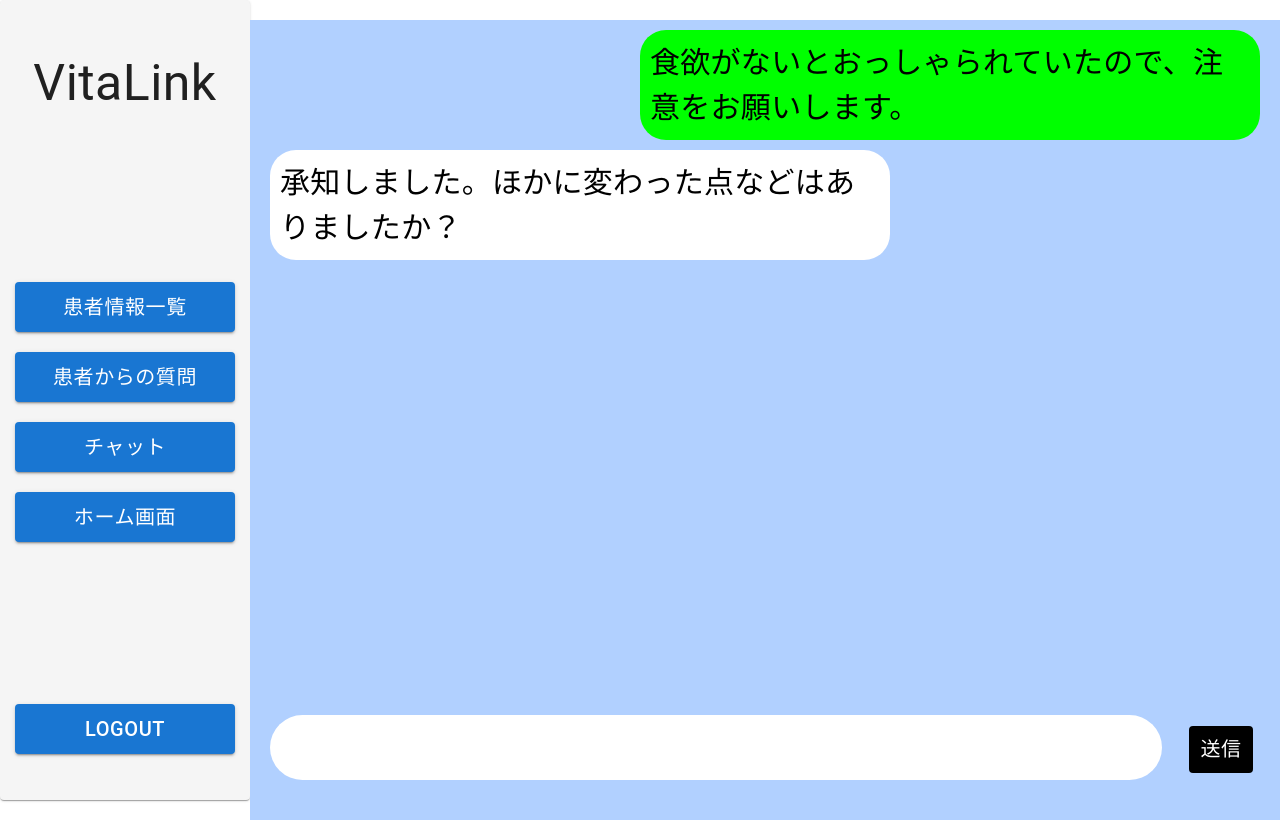
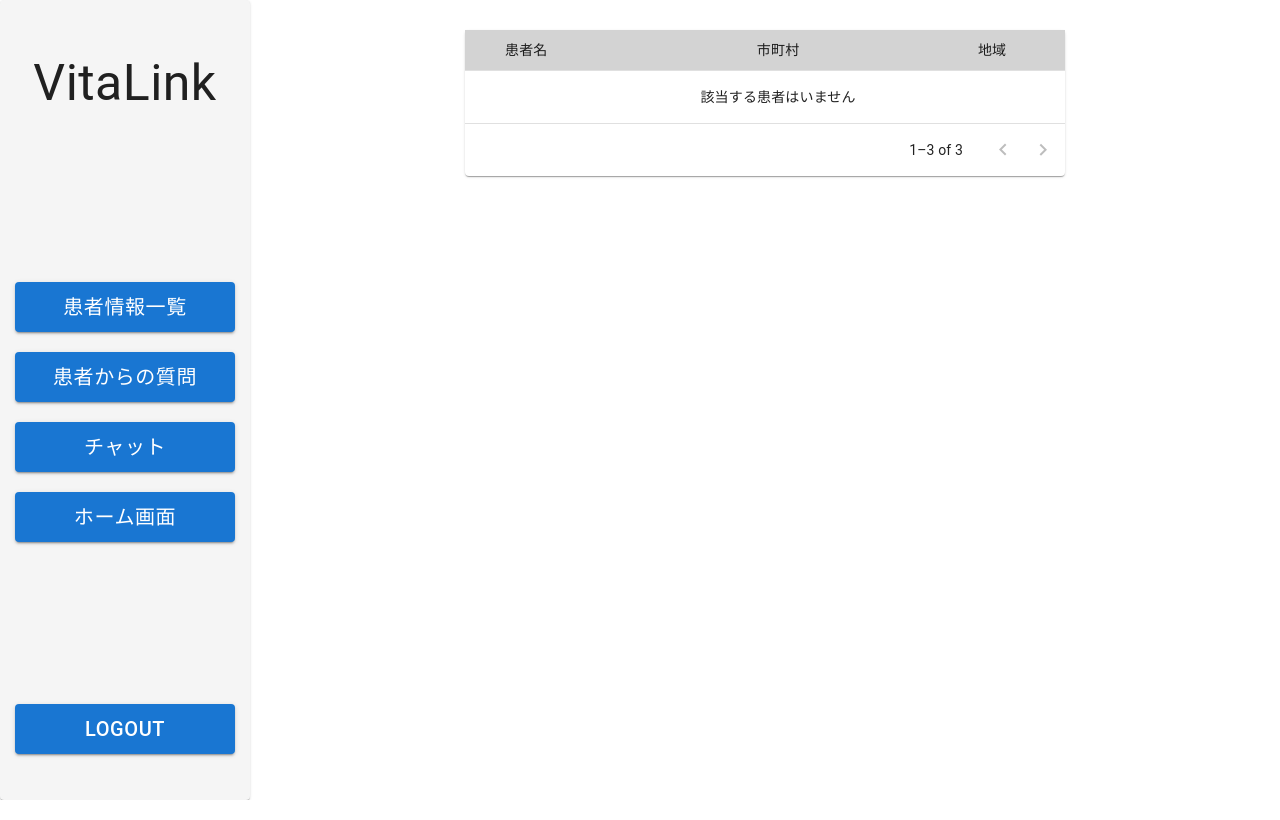
Before and after one commit to Kotaro0722/VitaLinkHistory, a Next.js app in the folder client/: page /chat/coworker/group in a window 1280 px wide. Built offline with nearby package versions, Linux system fonts and the light colour scheme.

Commit message:
グループチャット選択画面作成中

```diff
--- a/client/app/chat/coworker/[id]/page.jsx
+++ b/client/app/chat/coworker/[id]/page.jsx
@@ -100,7 +100,7 @@
     {
       isMine: true,
       post_date: "2023/12/10-12:10",
-      content: "承知しました。ほかに変わった点などはありましたか？",
+      content: "承知しました。他に変わった点などはありましたか？",
     },
   ]);
   const scrollBottomRef = useRef(null);
--- /dev/null
+++ b/client/app/chat/coworker/group/page.jsx
@@ -0,0 +1,195 @@
+"use client";
+
+import { useState } from "react";
+import {
+  Table,
+  TableBody,
+  TableCell,
+  TableHead,
+  TablePagination,
+  TableRow,
+  Paper,
+} from "@mui/material";
+
+const Page = () => {
+  const [page, setPage] = useState(0);
+  const [showPerson, setShowPerson] = useState(0);
+  const [modalIsOpen, setModalIsOpen] = useState(false);
+  const rowsPerPage = 10;
+  const data = [
+    {
+      id: "grgniae",
+      name: [
+        {
+          name: "鈴木太郎",
+          belong: "茅野中央病院",
+          isVisible: true,
+          id: "awhiagaargb",
+        },
+        {
+          name: "田中花子",
+          belong: "岡谷西医院",
+          isVisible: true,
+          id: "ksbgaewejhb",
+        },
+        {
+          name: "永井敬",
+          belong: "諏訪東介護センター",
+          isVisible: true,
+          isSelected: false,
+          id: "uaiwegbae",
+        },
+      ],
+      isVisible: true,
+    },
+    {
+      id: "agnlaerg",
+      name: [
+        {
+          name: "源次郎",
+          belong: "諏訪東診療所",
+          isVisible: true,
+          isSelected: false,
+          id: "nvbragabjg",
+        },
+        {
+          name: "伊藤佳代子",
+          belong: "茅野中央介護センター",
+          isVisible: true,
+          isSelected: false,
+          id: "chbfawebtaw",
+        },
+        {
+          name: "本田翼",
+          belong: "富士見南介護センター",
+          isVisible: true,
+          isSelected: false,
+          id: "pwpewgabwa",
+        },
+      ],
+      isVisible: true,
+    },
+    {
+      id: "arnalnja",
+      name: [
+        {
+          name: "鈴木太郎",
+          belong: "茅野中央病院",
+          isVisible: true,
+          isSelected: false,
+          id: "awhiagaargb",
+        },
+        {
+          name: "源次郎",
+          belong: "諏訪東診療所",
+          isVisible: true,
+          isSelected: false,
+          id: "nvbragabjg",
+        },
+        {
+          name: "東南",
+          belong: "岡谷西介護センター",
+          isVisible: true,
+          isSelected: false,
+          id: "jgsegaiebga",
+        },
+      ],
+      isVisible: true,
+    },
+  ];
+
+  const handleChangePage = (event, newPage) => {
+    setPage(newPage);
+  };
+
+  const handleRowClick = (index) => {
+    setShowPerson(index);
+    setModalIsOpen(true);
+  };
+
+  const visibleLength = data.filter((datum) => datum.visible).length;
+
+  return (
+    <>
+      <Paper sx={{ width: "600px", mx: "auto", mt: "30px" }}>
+        <Table aria-labelledby="tableTitle">
+          <TableHead
+            sx={{
+              backgroundColor: "#4169e1",
+            }}
+          >
+            <TableRow
+              sx={{
+                backgroundColor: "#d3d3d3",
+              }}
+            >
+              <TableCell sx={{ width: "20px", p: "0px" }}></TableCell>
+              <TableCell sx={{ p: "8px" }}>患者名</TableCell>
+              <TableCell sx={{ p: "8px" }} align="center">
+                市町村
+              </TableCell>
+              <TableCell sx={{ p: "8px" }} align="center">
+                地域
+              </TableCell>
+              <TableCell sx={{ width: "20px", p: "0px" }}></TableCell>
+            </TableRow>
+          </TableHead>
+          <TableBody>
+            {visibleLength ? (
+              data.map((datum, index) => {
+                return (
+                  datum.visible && (
+                    <TableRow
+                      hover
+                      onClick={() => handleRowClick(index)}
+                      key={datum.id}
+                      sx={{ cursor: "pointer" }}
+                    >
+                      <TableCell
+                        sx={{
+                          width: "10px",
+                          p: "0px",
+                          border: "0px",
+                        }}
+                      ></TableCell>
+                      <TableCell component="td" scope="datum" padding="none">
+                        {datum.name}
+                      </TableCell>
+                      <TableCell align="center">{datum.address.city}</TableCell>
+                      <TableCell align="center">{datum.address.town}</TableCell>
+                      <TableCell
+                        sx={{
+                          width: "10px",
+                          p: "0px",
+                          border: "0px",
+                        }}
+                      ></TableCell>
+                    </TableRow>
+                  )
+                );
+              })
+            ) : (
+              <TableRow>
+                <TableCell></TableCell>
+                <TableCell></TableCell>
+                <TableCell align="center">該当する患者はいません</TableCell>
+                <TableCell></TableCell>
+                <TableCell></TableCell>
+              </TableRow>
+            )}
+          </TableBody>
+        </Table>
+        <TablePagination
+          rowsPerPageOptions={[]}
+          component="div"
+          count={data.length}
+          rowsPerPage={rowsPerPage}
+          page={page}
+          onPageChange={handleChangePage}
+        />
+      </Paper>
+    </>
+  );
+};
+
+export default Page;
--- a/client/app/chat/page.jsx
+++ b/client/app/chat/page.jsx
@@ -7,7 +7,7 @@
 import { paths } from "@/paths";
 import { useRouter } from "next/navigation";
 
-const Dashboard = () => {
+const Page = () => {
   const router = useRouter();
   const handleGroupClick = () => {
     router.push(paths.chat.group);
@@ -61,10 +61,10 @@
         }}
         onClick={handleGroupClick}
       >
-        グループ作成
+        グループ
       </Button>
     </Box>
   );
 };
 
-export default Dashboard;
+export default Page;
--- a/client/paths.js
+++ b/client/paths.js
@@ -7,7 +7,7 @@
   chat: {
     index: "/chat",
     doctor: "/chat/coworker/doctor",
-    group: "/chat/coworker/group",
+    makegroup: "/chat/coworker/makegroup",
     nurse: "/chat/coworker/nurse",
     patient: (id) => `/chat/patient/${id}`,
     medical: (id) => `/chat/coworker/${id}`,
```
